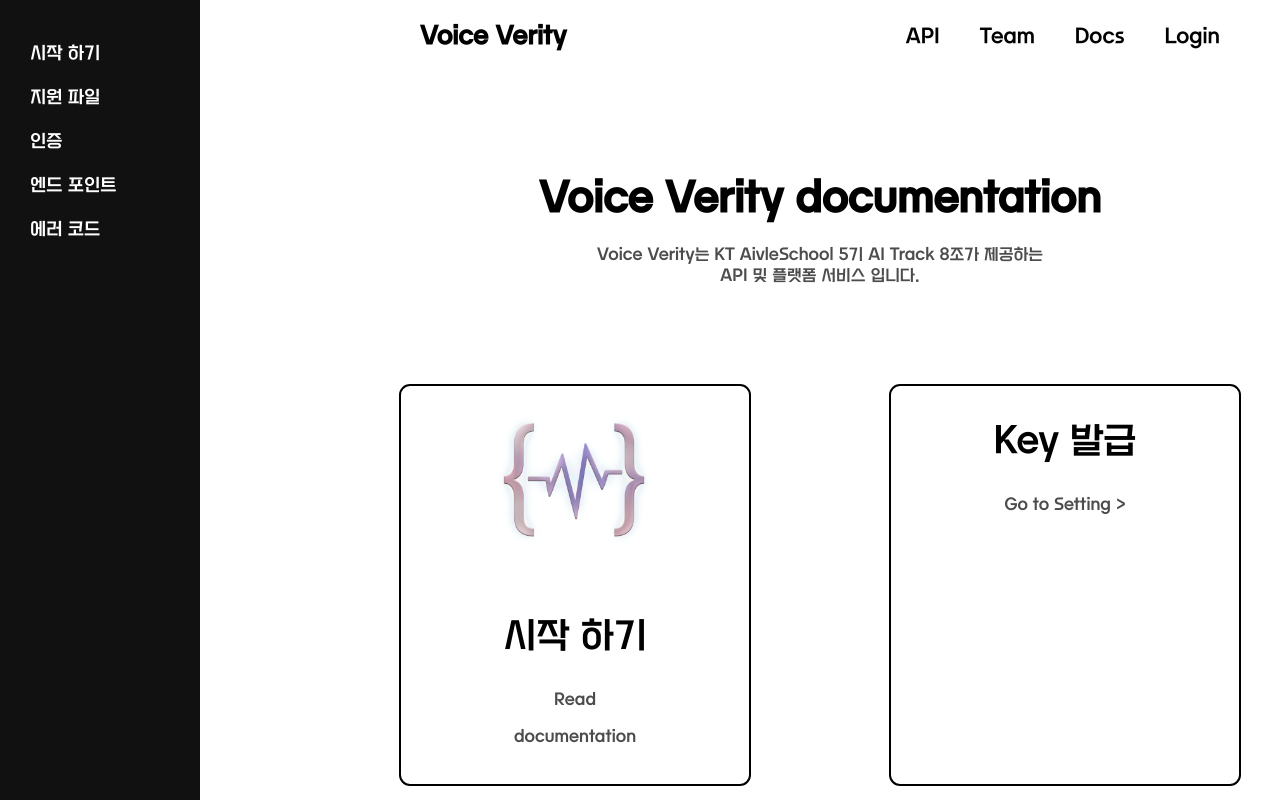
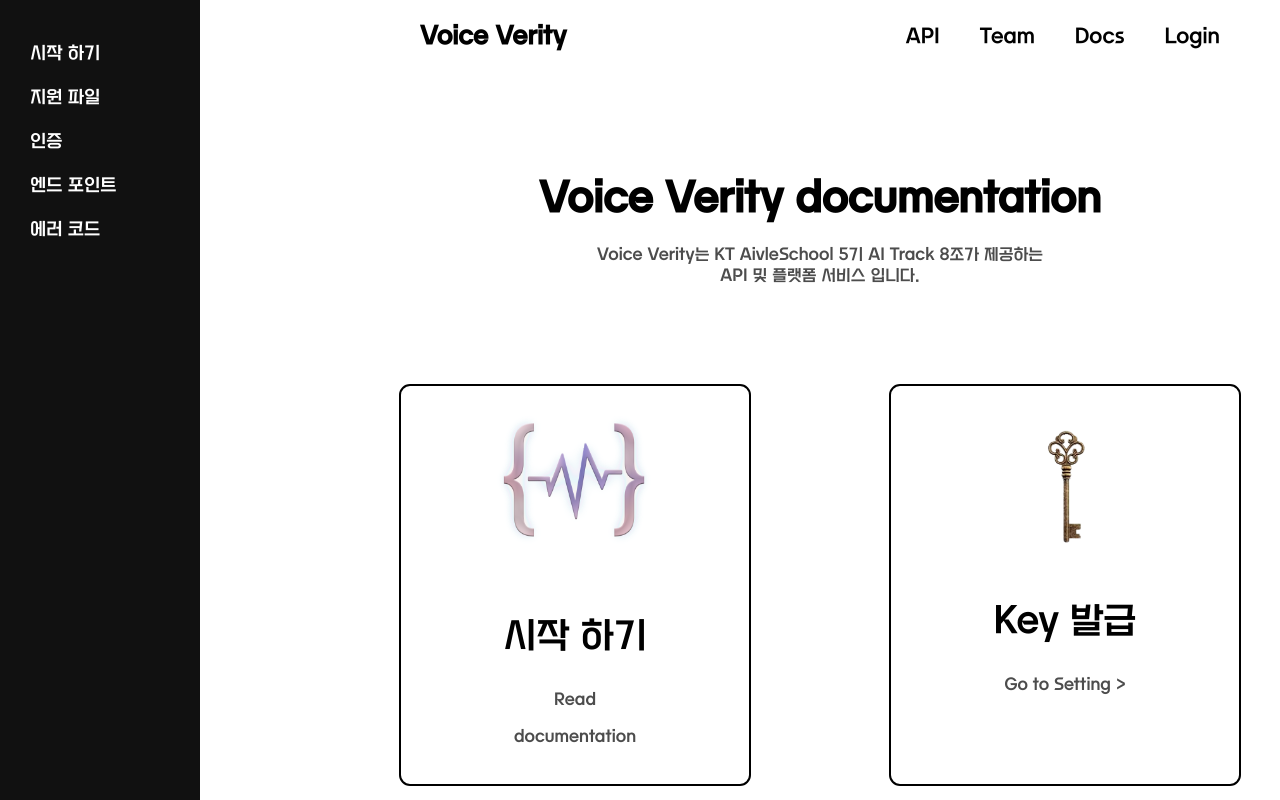
Before and after one commit to kyudori/KT_AIVLE_School_Big_Project, a Next.js app in the folder frontend/: page /docs in a window 1280 px wide. Shown: the top 800 px of the page. Built offline with nearby package versions, Linux system fonts and the light colour scheme.

Commit message:
Add Key image in Docs
Signed-off-by: Han Kyuhyun <khh5345@naver.com>

```diff
--- a/frontend/pages/docs.js
+++ b/frontend/pages/docs.js
@@ -96,6 +96,7 @@ export default function Documentation() {
                 <p>documentation</p>
               </div>
               <div className={styles.card} onClick={handleNavigateToSetting}>
+              <div className={styles.cardicon2}></div>
                 <h2>Key 발급</h2>
                 <p>Go to Setting &gt;</p>
               </div>
--- a/frontend/styles/Docs.module.css
+++ b/frontend/styles/Docs.module.css
@@ -151,6 +151,17 @@
     display: inline-block;
   }
 
+  .card .cardicon2 {
+    background-image: url(./images/Key.png);
+    height: 135px;
+    width: 100px;
+    padding: 20px;
+    background-repeat: no-repeat;
+    background-position: center;
+    background-size: contain;
+    display: inline-block;
+  }
+
   .filesection{
     width: 800px;
     outline: auto orange;
```
Also changed, not shown: frontend/styles/images/Key.png (added).
